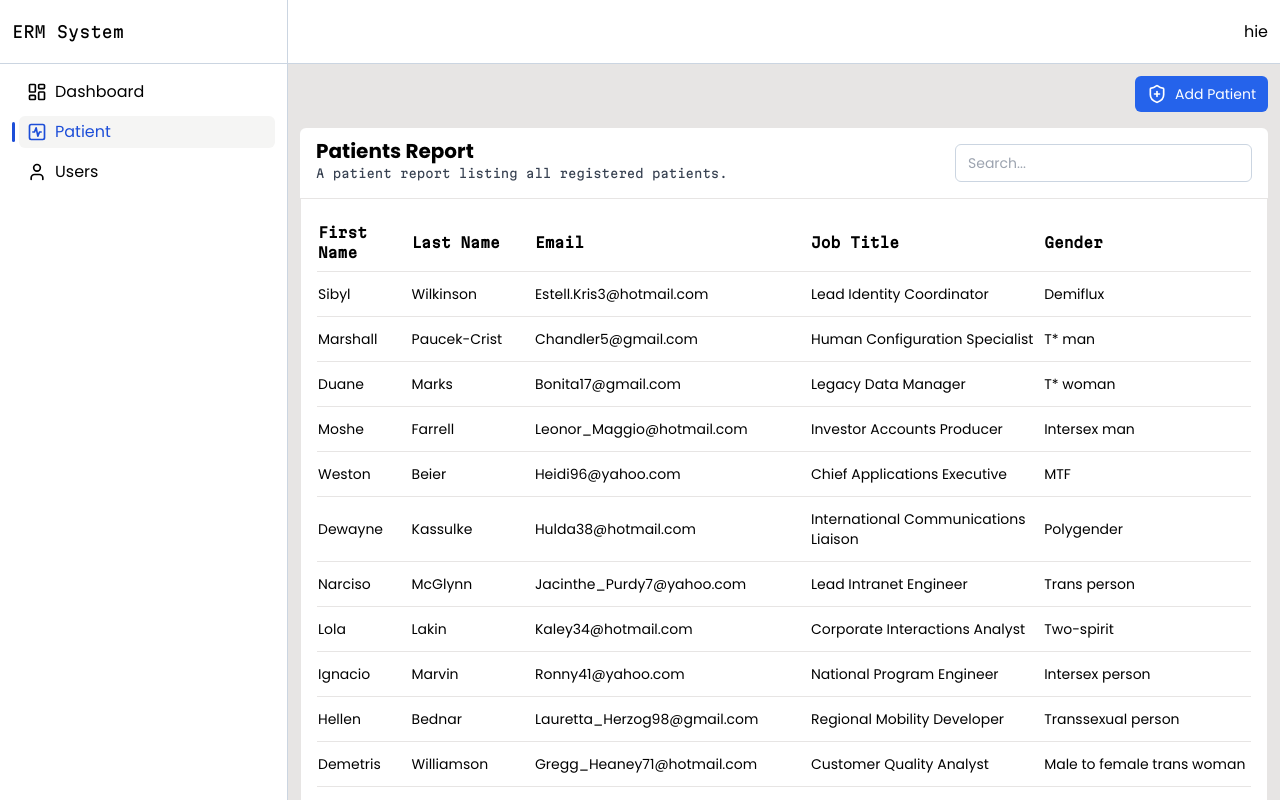
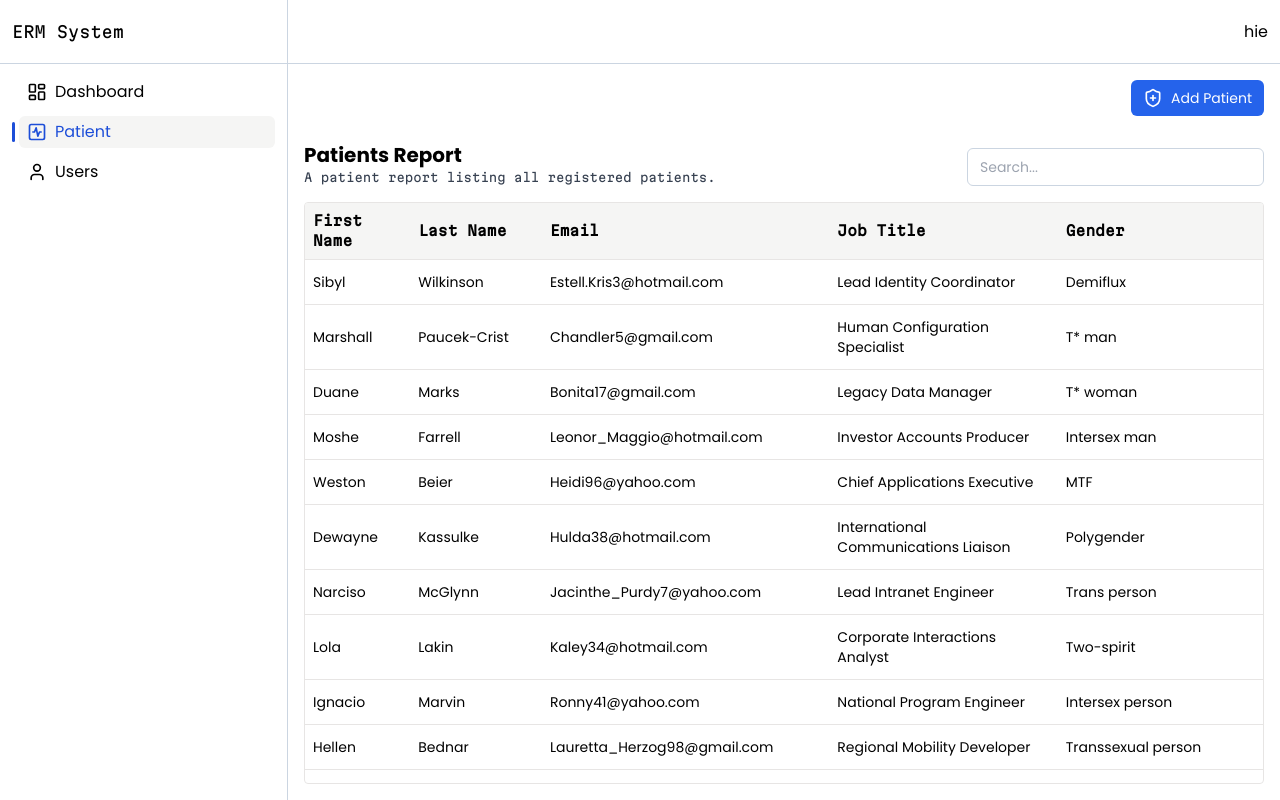
Before and after one commit to Mzala123/Erm-healthcare, a React (Vite) app: page /system/patients in a window 1280 px wide. Shown: the top 800 px of the page. Built offline with nearby package versions, Linux system fonts and the light colour scheme.

Commit message:
Table component cont..d

```diff
--- a/src/components/form/FormBuilder.jsx
+++ b/src/components/form/FormBuilder.jsx
@@ -96,7 +96,7 @@ function FormBuilder({formFields=[], onSubmit, title="", isLoading=false}) {
     }
 
     return(
-        <div className="bg-white mt-3 container rounded-md p-6 mx-auto w-auto lg:w-[720px] lg:mx-auto ">
+        <div className="bg-white mt-3 container rounded-md p-6 mx-auto lg:w-[720px] lg:mx-auto ">
             <div className="flex gap-4 w-full items-center mb-8">
                 <button className={"rounded-full bg-slate-100 hover:bg-slate-200"} onClick={()=>{navigate(-1)}}>
                    <ChevronLeft className={"size-6 m-1 stroke-black stroke-2"} size="lg" />
--- a/src/components/layout/Layout.jsx
+++ b/src/components/layout/Layout.jsx
@@ -6,43 +6,43 @@ import {useEffect, useRef, useState} from "react";
 
 function Layout() {
 
-    const[isOpen, setIsOpen] = useState(false);
+    const [isOpen, setIsOpen] = useState(false);
 
     const sideBarRef = useRef(null);
 
-    function handleToggleMenu(){
+    function handleToggleMenu() {
         setIsOpen(!isOpen);
     }
 
-    function handleClickAway(e){
-        if(sideBarRef.current && !sideBarRef.current.contains(e.target)){
+    function handleClickAway(e) {
+        if (sideBarRef.current && !sideBarRef.current.contains(e.target)) {
             setIsOpen(false);
         }
     }
 
 
     useEffect(() => {
-        if(isOpen){
+        if (isOpen) {
             document.addEventListener("mousedown", handleClickAway);
-        }else{
+        } else {
             document.addEventListener("mousedown", handleClickAway);
         }
 
-        return ()=>{
+        return () => {
             document.removeEventListener("mousedown", handleClickAway);
         }
 
-    },[isOpen])
+    }, [isOpen])
 
 
     return (
         <div className="flex h-screen w-full relative">
             <div className="" ref={sideBarRef}>
-               <Sidebar handleCloseMenu={handleToggleMenu} isOpen={isOpen} />
+                <Sidebar handleCloseMenu={handleToggleMenu} isOpen={isOpen}/>
             </div>
-           <div className="w-full">
+            <div className="flex w-full h-screen">
                 <Appbar handleOpenMenu={handleToggleMenu}/>
-               <div className="bg-stone-200 h-full p-3 transition-all relative top-16 lg:ml-72">
+                <div className="flex flex-1 p-4 transition-all relative pt-20 lg:ml-72">
                     <Outlet/>
                 </div>
             </div>
--- a/src/components/pages/AddPatient.jsx
+++ b/src/components/pages/AddPatient.jsx
@@ -88,7 +88,7 @@ function AddPatient() {
                 label:"Gender",
                 required:true,
                 isSubmitting: false,
-                width: 6,
+                width: 12,
                 options:genderOptions,
             },
             {
@@ -134,7 +134,7 @@ function AddPatient() {
     }
 
   return (
-      <div>
+      <div className="mx-auto">
          <FormBuilder
              formFields={patientForm}
              title="Add Patient"
--- a/src/components/pages/PatientList.jsx
+++ b/src/components/pages/PatientList.jsx
@@ -23,22 +23,21 @@ function PatientList() {
     }
 
      return (
-         <div className="mx-auto w-full">
-             <div className="flex flex-col gap-4">
+         <div className="flex flex-1 flex-col h-full mx-auto w-full">
+             <div className="flex flex-1 h-full flex-col gap-4">
                  <div className="flex justify-end">
                      <Button onClick={()=>navigate("/system/patients/+")}>
                         <ShieldPlus size={20} />
                         <span>Add Patient</span>
                      </Button>
                  </div>
-                 <div className="bg-white rounded-md">
+                 <div className="flex flex-1 overflow-y-auto">
                      <DataTable
                          title="Patients Report"
                          description="A patient report listing all registered patients."
                      />
                  </div>
              </div>
-
          </div>
      )
 }
--- a/src/components/ui/DataTable.jsx
+++ b/src/components/ui/DataTable.jsx
@@ -6,7 +6,6 @@ import {faker} from "@faker-js/faker"
 function DataTable({title="", description = "", data=[], columnHeaders=[], }) {
 
      data = generatePeople(100)
-
      columnHeaders = [
         {key: "firstName", title: "First name", width: 300, DataType: "string"},
         {key: "lastName", title: "Last name", width: 300, DataType: "string"},
@@ -16,40 +15,37 @@ function DataTable({title="", description = "", data=[], columnHeaders=[], }) {
     ]
 
     return (
-        <div className="flex flex-col gap-2 rounded-md w-full">
-            <div className="w-full flex flex-col gap-2 items-center justify-between px-4 py-2 lg:flex-row">
+        <div className="flex flex-1 flex-col gap-2 rounded-md w-full">
+            <div className="w-full flex flex-col gap-2 items-center justify-between py-2 lg:flex-row">
               <div className="flex flex-col justify-center">
                    <p className="text-xl font-Poppins_Bold text-center lg:text-left">{title}</p>
                    <span className="text-xs text-gray-700 text-center font-Martian lg:text-left">{description}</span>
               </div>
-                {/*<div>*/}
-                {/*    m*/}
-                {/*</div>*/}
                 <div className="flex w-full gap-4 justify-center items-center lg:w-auto">
                     <InputField name={""} placeholder={"Search..."} type="search"/>
                 </div>
             </div>
 
-            <div className="bg-white px-4 py-2 border border-stone-200 overflow-x-auto lg:overscroll-none">
-                <table className="w-full mt-2">
+            <div className="flex flex-1 border rounded border-stone-200 overflow-y-auto">
+                <table className="w-full">
                     <thead className="w-full">
                     <tr className="space-y-2">
                         {
-                            columnHeaders.map((colheader) => {
-                                return <th className="capitalize text-sm font-Martian text-left border-b border-stone-200 py-2" key={colheader.key}>
-                                    {colheader.title}
+                            columnHeaders.map((colHeader) => {
+                                return <th className="bg-stone-100 capitalize text-sm font-Martian text-left border-b border-stone-200 px-2 py-2" key={colHeader.key}>
+                                    {colHeader.title}
                                 </th>
                             })
                         }
                     </tr>
                     </thead>
-                    <tbody className="h-[500px] overflow-y-auto">
+                    <tbody className="">
                         {
                             data.map(rowData => {
                                 return <tr key={rowData.id} className="border-b border-stone-200">
                                     {
                                         columnHeaders.map((colHeader) => {
-                                            return <td key={colHeader.key} className="py-3 text-sm">
+                                            return <td key={colHeader.key} className="py-3 px-2 text-sm">
                                                 {rowData[colHeader.key]}
                                             </td>
                                         })
```
Lines whose indentation alone changed are shown as unchanged.
